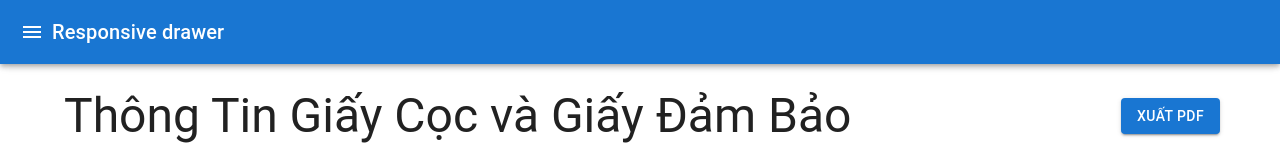
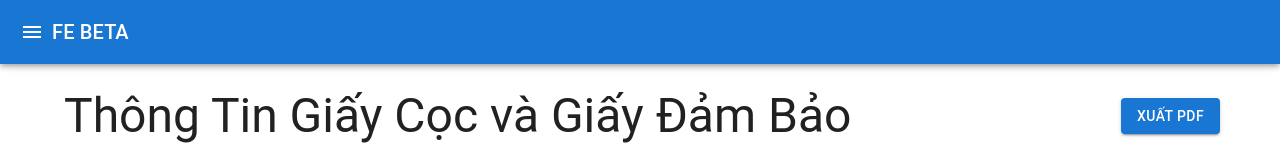
Before and after one commit to doankhoa126/fe_lx, a React (Create React App) app: page /printpage in a window 1280 px wide. Shown: the top 160 px of the page. Built offline with nearby package versions, Linux system fonts and the light colour scheme.

Commit message:
Update drawer.js

```diff
--- a/src/components/drawer.js
+++ b/src/components/drawer.js
@@ -60,7 +60,7 @@ function ResponsiveDrawer(props) {
             <MenuIcon />
           </IconButton>
           <Typography variant="h6" noWrap component="div">
-            Responsive drawer
+            FE BETA
           </Typography>
         </Toolbar>
       </AppBar>
```
